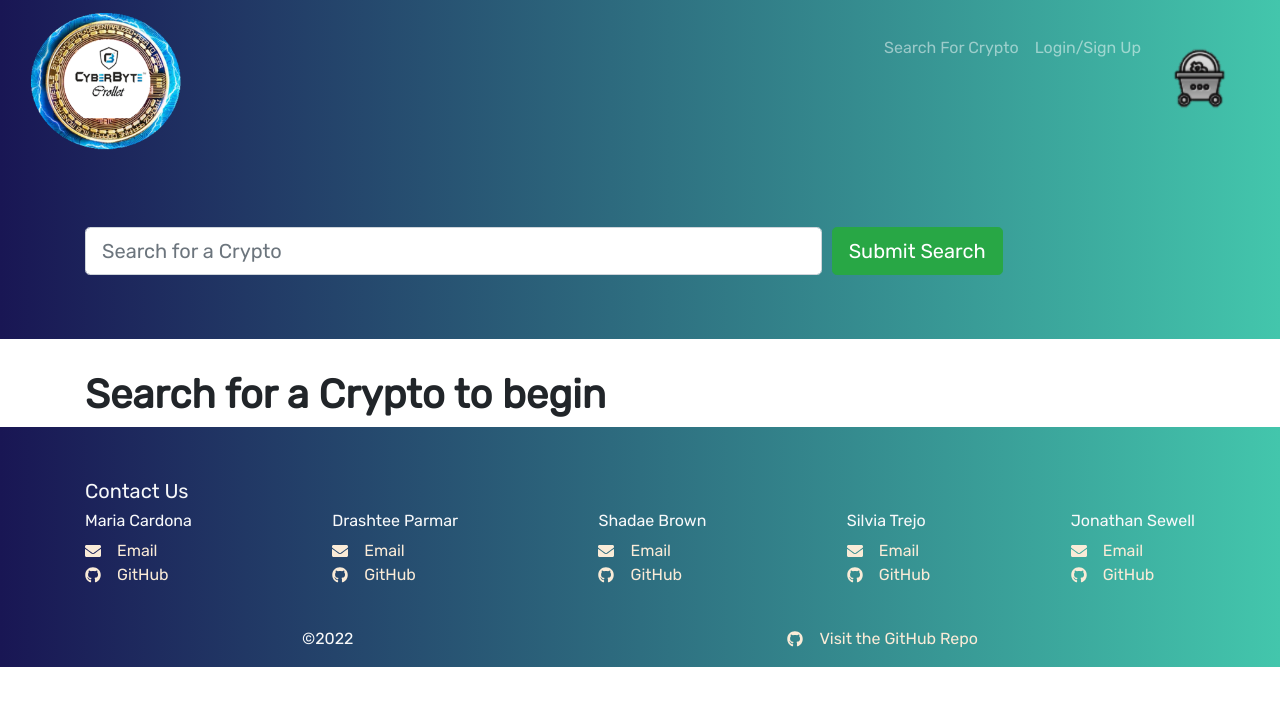
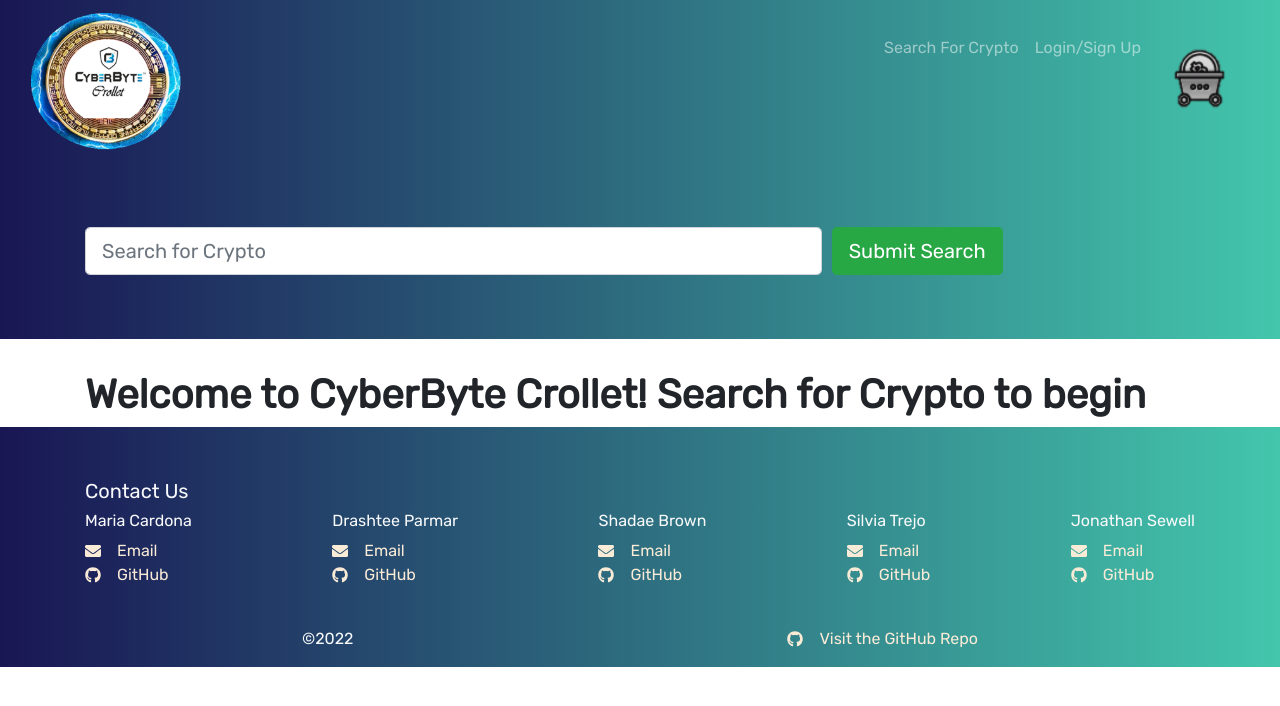
Before and after one commit to dparmar32/cyberByte_Crollet, a React (Create React App) app in the folder client/: page / in a window 1280 px wide. Shown: the top 706 px of the page. Built offline with nearby package versions, Linux system fonts and the light colour scheme.

Commit message:
changing style

```diff
--- a/client/src/pages/SearchBooks.js
+++ b/client/src/pages/SearchBooks.js
@@ -140,7 +140,7 @@
                   onChange={(e) => setSearchInput(e.target.value)}
                   type="text"
                   size="lg"
-                  placeholder="Search for a Crypto"
+                  placeholder="Search for Crypto"
                 />
               </Col>
               <Col xs={12} md={4}>
@@ -157,7 +157,7 @@
         <h2>
           {searchedBooks.length
             ? `${searchedBooks.length} results:`
-            : 'Search for a Crypto to begin'}
+            : 'Welcome to CyberByte Crollet! Search for Crypto to begin'}
         </h2>
         <CardColumns>
           {searchedBooks.map((book) => {
```
